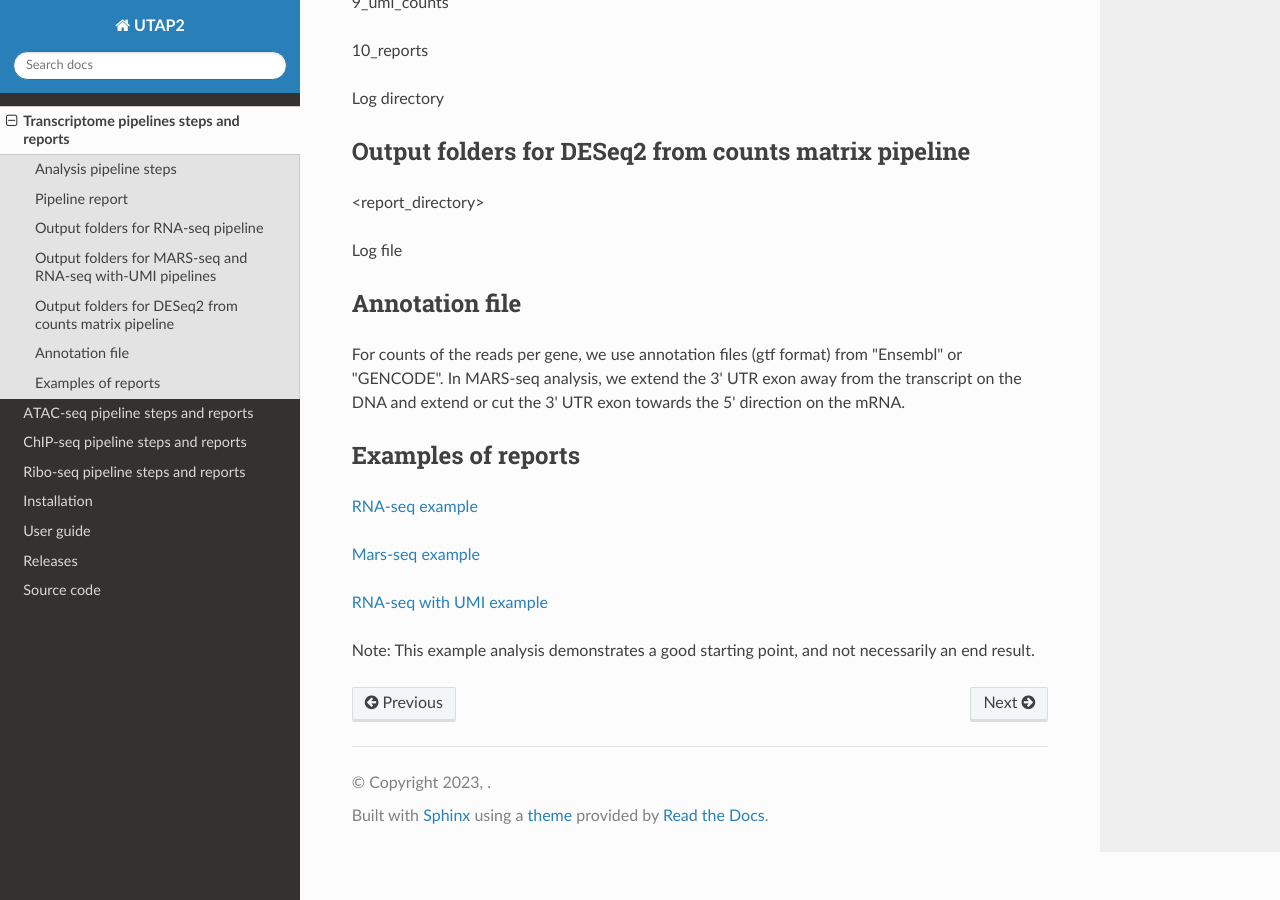
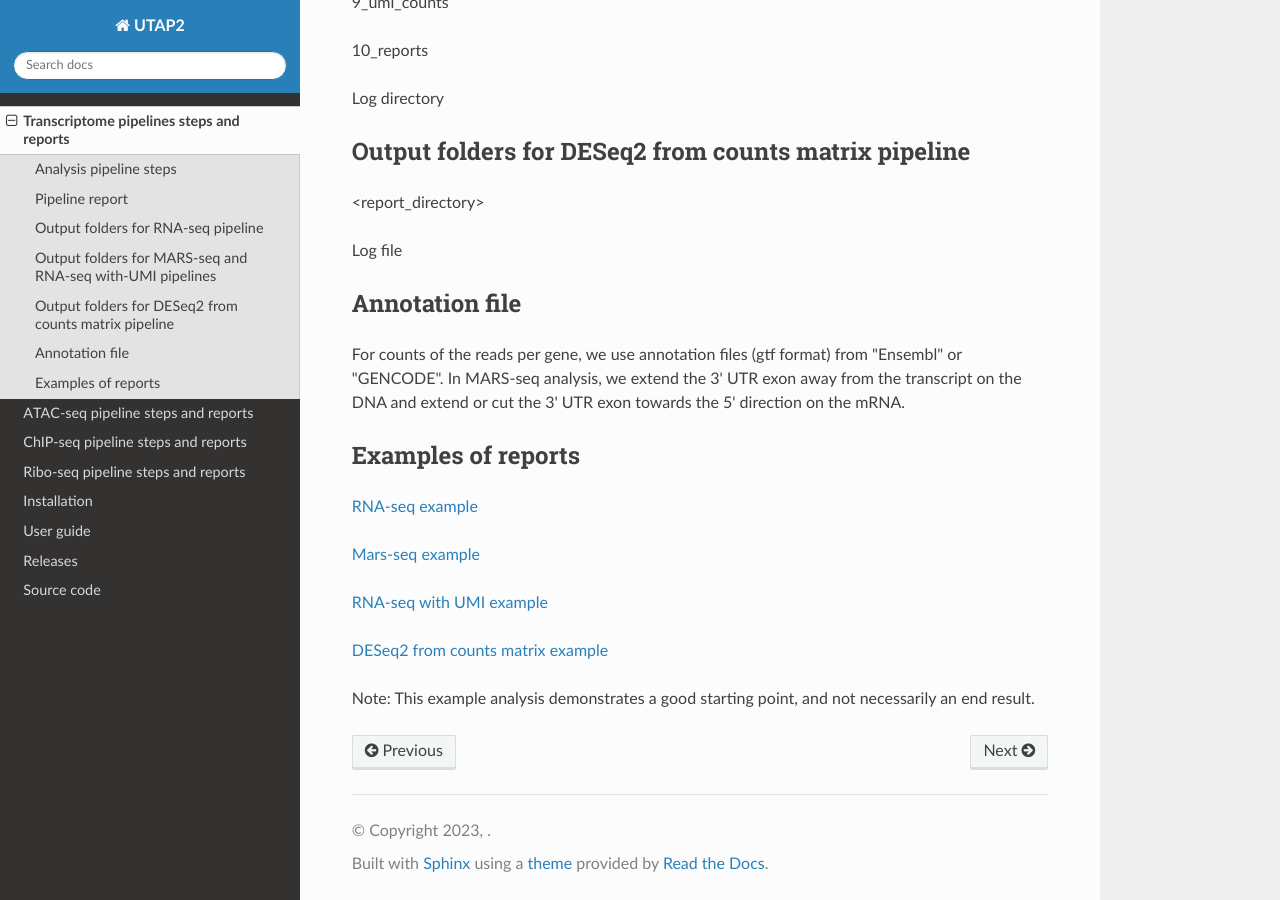
Before and after one commit to utap2/utap2, a Sphinx documentation site: the page built from docs/rst/rna-mars-seq-results.rst, in a window 1280 px wide and 900 px high, scrolled down 3296 px. Built offline with Sphinx 7.4.7 and the Read the Docs theme 3.1.0, drawn with Linux system fonts in a browser that asks for light colours; pages that are not in the unit, such as notebooks, are missing from menus.

Commit message:
Update rna-mars-seq-results.rst

```diff
--- a/docs/rst/rna-mars-seq-results.rst
+++ b/docs/rst/rna-mars-seq-results.rst
@@ -127,5 +127,6 @@ Examples of reports
 
 `RNA-seq with UMI example <https://utap-demo.weizmann.ac.il/reports/demo_20220318_000431/RNA_with_UMI_umi_counts_20220318_000431/report.html>`_
 
+`DESeq2 from counts matrix example <https://utap-demo.weizmann.ac.il/reports/demo_20210303_220413/test_production_20210303_220413/report_counts_matrix.html>`_
 
 Note: This example analysis demonstrates a good starting point, and not necessarily an end result.
```
